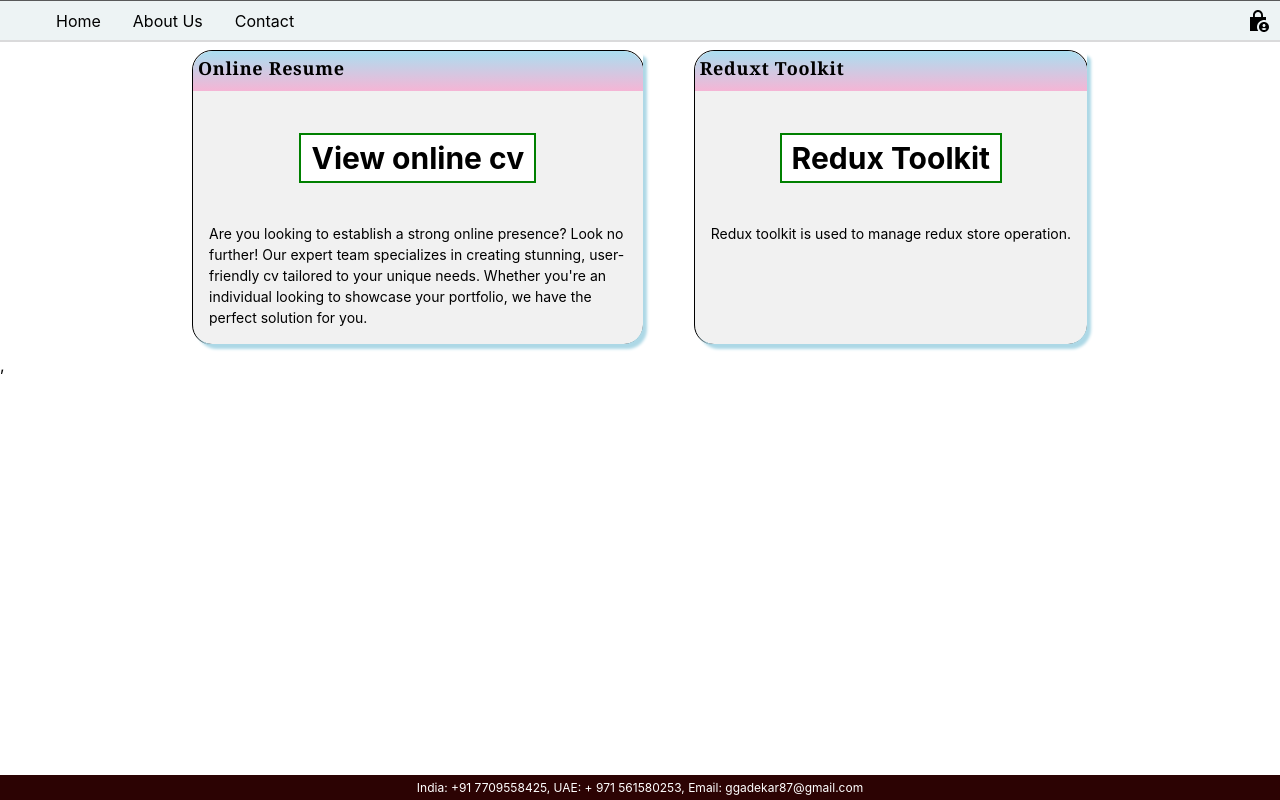
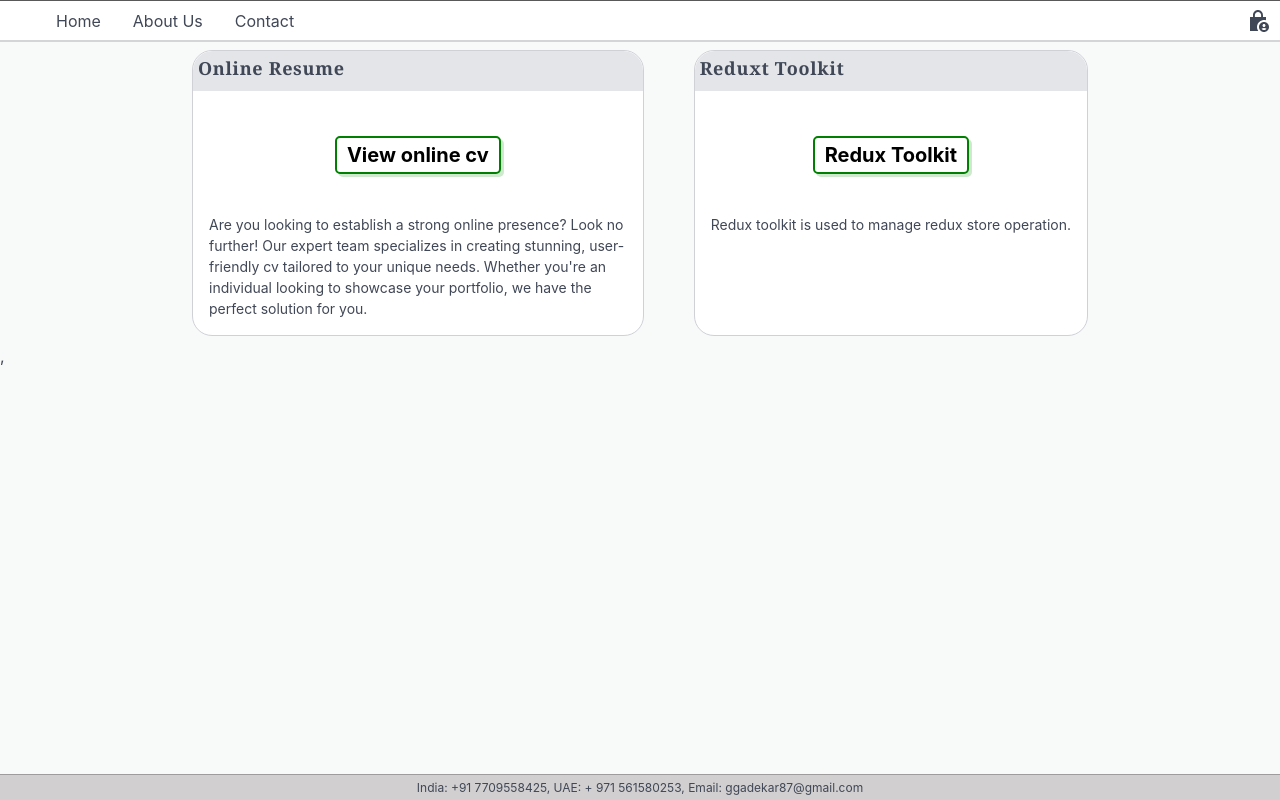
Before and after one commit to ggadekar87/gblogs, a React (Create React App) app: page /ggadekar in a window 1280 px wide. Built offline with nearby package versions, Linux system fonts and the light colour scheme.

Commit message:
css changes

```diff
--- a/src/components/header/header.css
+++ b/src/components/header/header.css
@@ -4,16 +4,15 @@
   position: fixed;
   top: 0;
   left: 0;
-  background-color: #edf3f4;
   display: flex;
   justify-content: space-between;
   align-items: center;
   padding: 0 20px;
   box-sizing: border-box;
-  z-index: 90;
   box-shadow: 0 2px 0 rgba(12, 13, 14, 0.15);
-  z-index: 5050;
+  z-index: 1;
   border-top: 1px solid #59595a;
+  background-color: white;
 }
 .overlay {
   height: 100%;
@@ -71,6 +70,7 @@
 }
 @media screen and (max-width: 600px) {
   .overlay-content {
+    color: white;
     top: 10%;
   }
   .overlay a {
--- a/src/components/home/home.css
+++ b/src/components/home/home.css
@@ -15,14 +15,16 @@
 }
 
 .container > div {
-  background-color: #f1f1f1;
-  border: 1px solid black;
+  background-color: white;
+  box-sizing: border-box;
+  border: 0.2px solid #cfd1d6;
   font-size: 30px;
   text-align: center;
 }
 
 .card {
-  box-shadow: 4px 5px 3px lightblue;
+  box-shadow: var(--tw-ring-offset-shadow, 0 0 #0000),
+    var(--tw-ring-shadow, 0 0 #0000), var(--tw-shadow);
   transition: 0.3s;
   width: 100%;
   border-radius: 5px;
@@ -43,8 +45,8 @@
   text-align: left;
   line-height: 1.5;
 }
-.card-container > h2 > a {
-  font-size: 24px;
+.card-container > h4 > a {
+  font-size: 20px;
   text-align: left;
 }
 .card-container {
@@ -53,9 +55,9 @@
 
 .DivUpperBorder {
   letter-spacing: 0.7px;
-
   height: 30px;
-  background: linear-gradient(to bottom, #aadef0 0%, #f5b5d5 100%);
+  /*background: linear-gradient(to bottom, #aadef0 0%, #f5b5d5 100%);*/
+  background-color: #e3e5e9;
   text-align: left;
   font-size: 18px;
   padding: 5px;
@@ -81,6 +83,8 @@
   text-align: center;
   text-decoration: none;
   display: inline-block;
+  border-radius: 5px;
+  box-shadow: 3px 3px rgb(206, 233, 206);
 }
 
 .linkCss:hover,
--- a/src/components/home/home.js
+++ b/src/components/home/home.js
@@ -12,7 +12,7 @@ const Home = () => {
               Online Resume
             </div>
             <div className="card-container">
-              <h4> <a href="https://mycv.pics/" className="linkCss" rel="noreferrer" target="_blank"> View online cv</a> </h4>
+              <h4> <a href="https://mycv.pics/" className="linkCss" title="click to view online cv" rel="noreferrer" target="_blank"> View online cv</a> </h4>
               <p>Are you looking to establish a strong online presence? Look no further! Our expert team specializes in creating stunning, user-friendly cv tailored to your unique needs. Whether you're an individual looking to showcase your portfolio, we have the perfect solution for you.</p>
             </div>
           </div>
@@ -23,7 +23,7 @@ const Home = () => {
               Reduxt Toolkit
             </div>
             <div className="card-container">
-              <h4>  <NavLink className="linkCss"
+              <h4>  <NavLink className="linkCss" title="click to view redux toolkit"
                 to="redux-toolkit"
               >
                 Redux Toolkit
--- a/src/components/layout/layout.css
+++ b/src/components/layout/layout.css
@@ -1,19 +1,17 @@
 footer {
-  background-color: #777;
+  background-color: #d1cfcf;
   text-align: center;
-  color: white;
   position: fixed;
   left: 0;
   bottom: 0;
   width: 100%;
-  background-color: rgb(44, 3, 3);
-  color: white;
   text-align: center;
   height: 20px;
   text-wrap: inherit;
   margin-top: auto;
   font-size: 12px;
   padding-top: 5px;
+  border-top: 1px solid #9e9c9c;
 }
 
 .Content {
--- a/src/components/posts/reduxtoolkit/redux-toolkit.css
+++ b/src/components/posts/reduxtoolkit/redux-toolkit.css
@@ -12,3 +12,14 @@
   font-family: "Fira Code", monospace;
   text-align: left;
 }
+.ReduxToolkit-card {
+  box-shadow: 0ch;
+  margin-top: 5px;
+  padding-bottom: 10px;
+  padding-left: 10px;
+  background-color: #f2f4f4;
+  box-sizing: border-box;
+  border: 0.2px solid #cfd1d6;
+  border-radius: 20px;
+  box-shadow: 0 8px 16px 0 rgba(218, 214, 214, 0.2);
+}
--- a/src/components/posts/reduxtoolkit/redux-toolkit.js
+++ b/src/components/posts/reduxtoolkit/redux-toolkit.js
@@ -89,6 +89,7 @@ export const ReduxToolkit = () => {
                     language="javascript"
                 ></CodeComponent>
             </div>
+            <div className="ReduxToolkit-card">
 
                 <p>Now, any time you click the "Increment" and "Decrement" buttons:
                     <ul>
@@ -96,7 +97,7 @@ export const ReduxToolkit = () => {
                         <li>The counter slice reducer will see the actions and update its state</li>
                         <li>The  Counter  component will see the new state value from the store and re-render itself with the new data</li>
                     </ul>
-            </p>
+                </p></div>
         </div>
     </div>
 }
--- a/src/index.css
+++ b/src/index.css
@@ -1,13 +1,17 @@
 body {
   margin: 0;
-  font-family: -apple-system, BlinkMacSystemFont, 'Segoe UI', 'Roboto', 'Oxygen',
-    'Ubuntu', 'Cantarell', 'Fira Sans', 'Droid Sans', 'Helvetica Neue',
-    sans-serif;
+  font-family: Optimistic Text, -apple-system, ui-sans-serif, system-ui,
+    sans-serif, Apple Color Emoji, Segoe UI Emoji, Segoe UI Symbol,
+    Noto Color Emoji;
   -webkit-font-smoothing: antialiased;
   -moz-osx-font-smoothing: grayscale;
+  --tw-text-opacity: 1;
+  color: rgb(64 71 86 / var(--tw-text-opacity));
+  background-color: #f8f9f9;
 }
 
 code {
-  font-family: source-code-pro, Menlo, Monaco, Consolas, 'Courier New',
-    monospace;
+  font-family: Optimistic Text, -apple-system, ui-sans-serif, system-ui,
+    sans-serif, Apple Color Emoji, Segoe UI Emoji, Segoe UI Symbol,
+    Noto Color Emoji;
 }
```
Also changed, not shown: 1 other file (tests, documents, lock files or other folders). Lines whose indentation alone changed are shown as unchanged.
